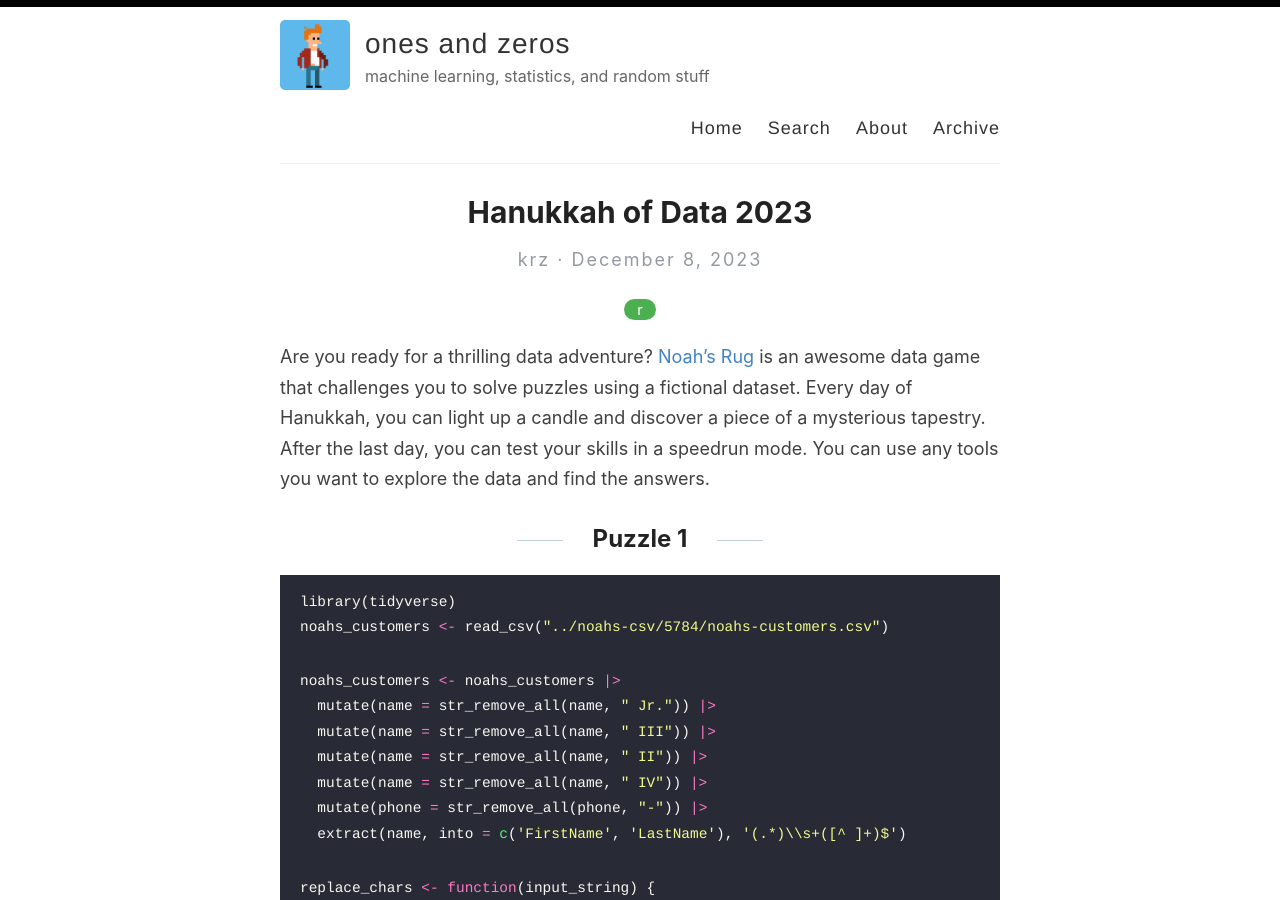
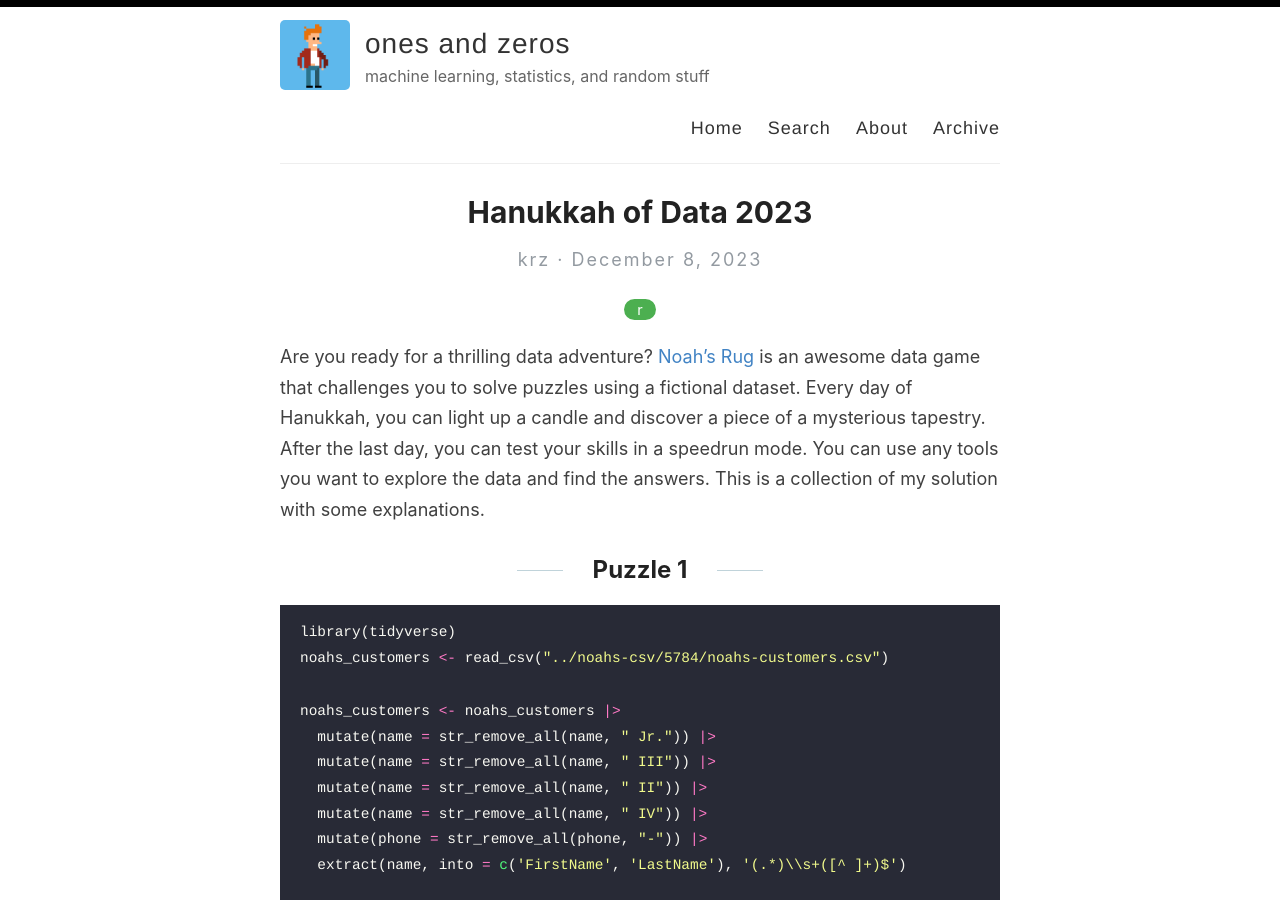
Before and after one commit to krz/krz.github.io, a Jekyll site: the page built from _posts/2023-12-08-hanukkah-of-data.md, in a window 1280 px wide and 900 px high. Built offline with Jekyll 4.4.1, drawn with Linux system fonts in a browser that asks for light colours.

Commit message:
change intro

```diff
--- a/_posts/2023-12-08-hanukkah-of-data.md
+++ b/_posts/2023-12-08-hanukkah-of-data.md
@@ -5,6 +5,7 @@ categories: [r]
 ---
 
 Are you ready for a thrilling data adventure? [Noah’s Rug](https://hanukkah.bluebird.sh/5784/) is an awesome data game that challenges you to solve puzzles using a fictional dataset. Every day of Hanukkah, you can light up a candle and discover a piece of a mysterious tapestry. After the last day, you can test your skills in a speedrun mode. You can use any tools you want to explore the data and find the answers.
+This is a collection of my solution with some explanations.
 
 ## Puzzle 1
 
```
